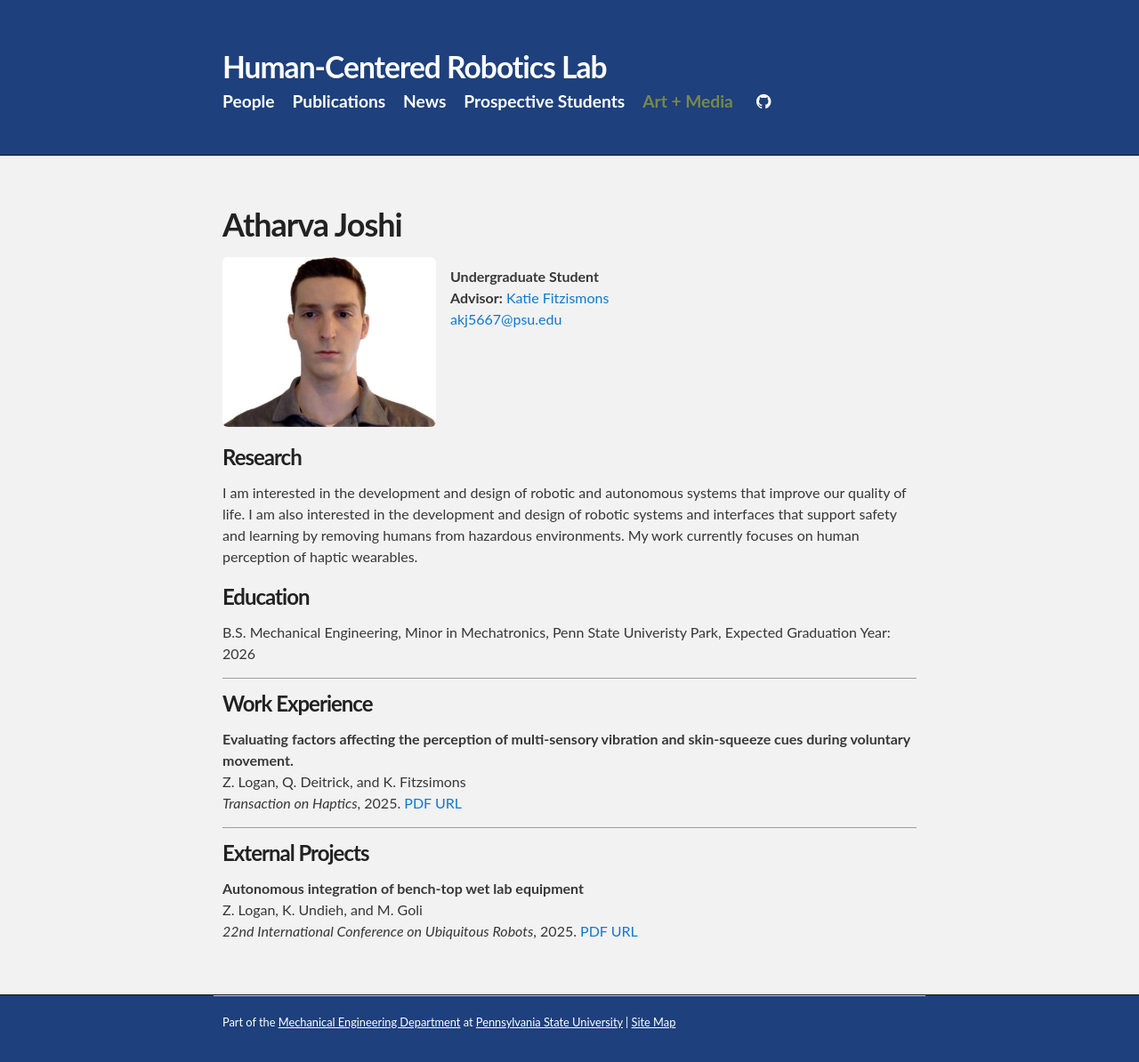
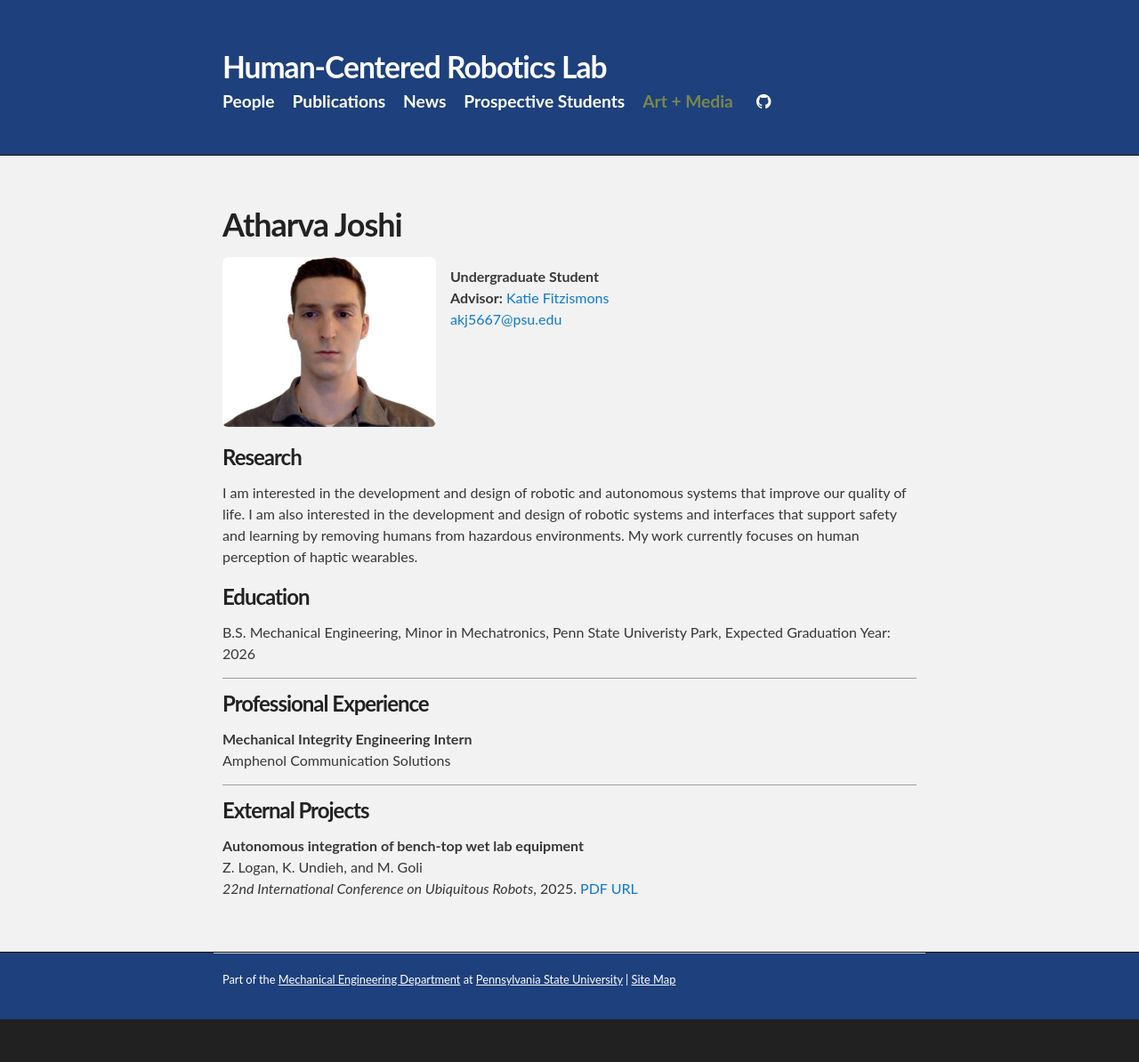
Before and after one commit to psu-hcr/psu-hcr.github.io, a Jekyll site: the page built from people/atharvajoshi.html, in a window 1280 px wide. Shown: the whole page at 89% size. Built offline with Jekyll 4.4.1, drawn with Linux system fonts in a browser that asks for light colours; after the commit the page ends 1146 px from its top, so only the background shows below that; grey boxes are pictures that could not be loaded.

Commit message:
Update atharvajoshi.html

```diff
--- a/people/atharvajoshi.html
+++ b/people/atharvajoshi.html
@@ -40,10 +40,10 @@ title: Zach Logan
   <p>TA for Mechanical Engineering Design Methodology (ME340), Fall 2021
   -->
   <hr>
-  <h3>Work Experience</h3>
-	<p><b>Evaluating factors affecting the perception of multi-sensory vibration and skin-squeeze cues during voluntary movement.</b>
-			<br>Z. Logan, Q. Deitrick, and K. Fitzsimons
-			<br><i>Transaction on Haptics</i>, 2025. <a href="/pdfs/2025ToHLoDeFi.pdf">PDF</a>  <a href="https://ieeexplore.ieee.org/document/11010836">URL</a></p>
+  <h3>Professional Experience</h3>
+	<p><b>Mechanical Integrity Engineering Intern</b>
+			<br>Amphenol Communication Solutions
+			<br>
   <hr>
   <h3>External Projects</h3>
 	<p><b>Autonomous integration of bench-top wet lab equipment</b>
```
